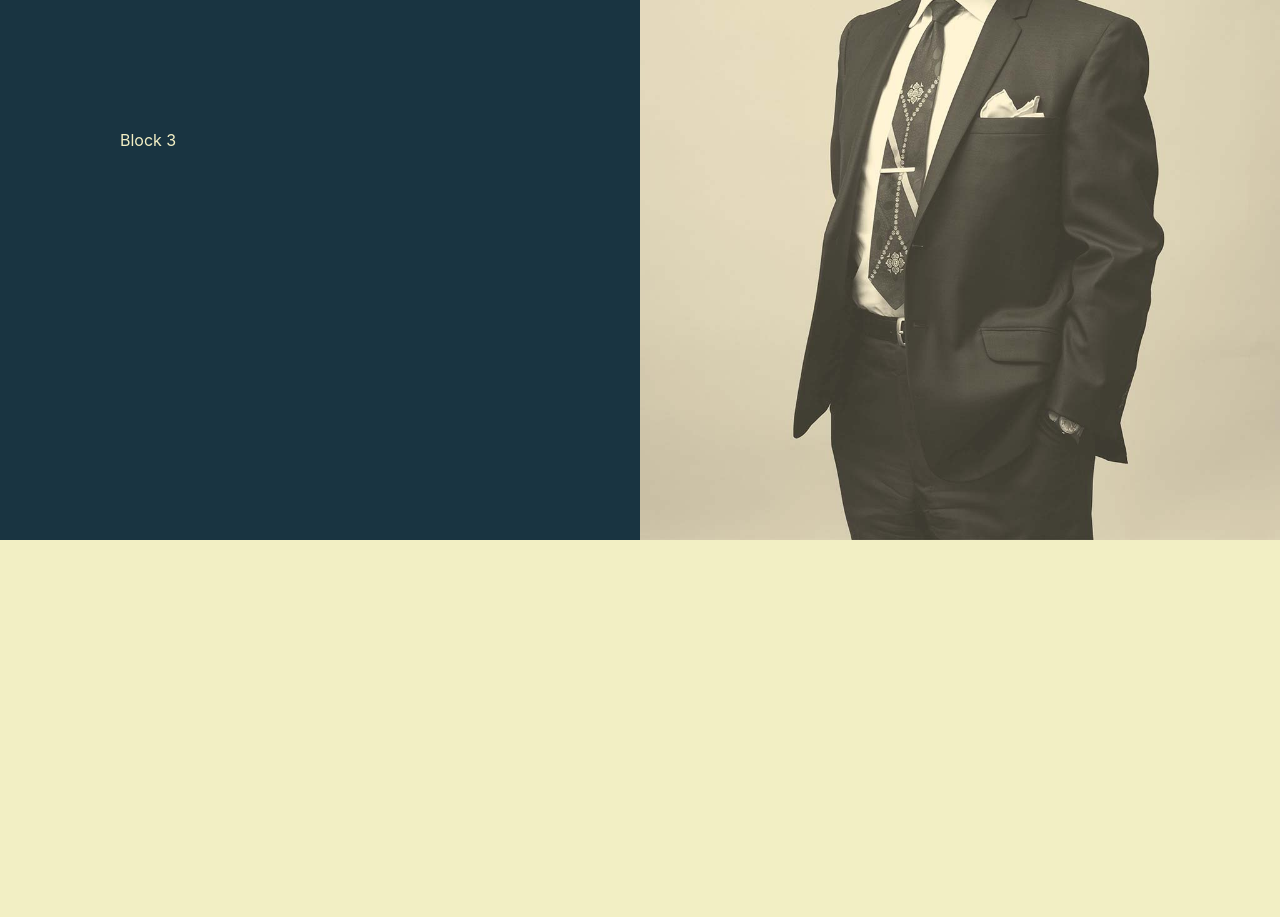
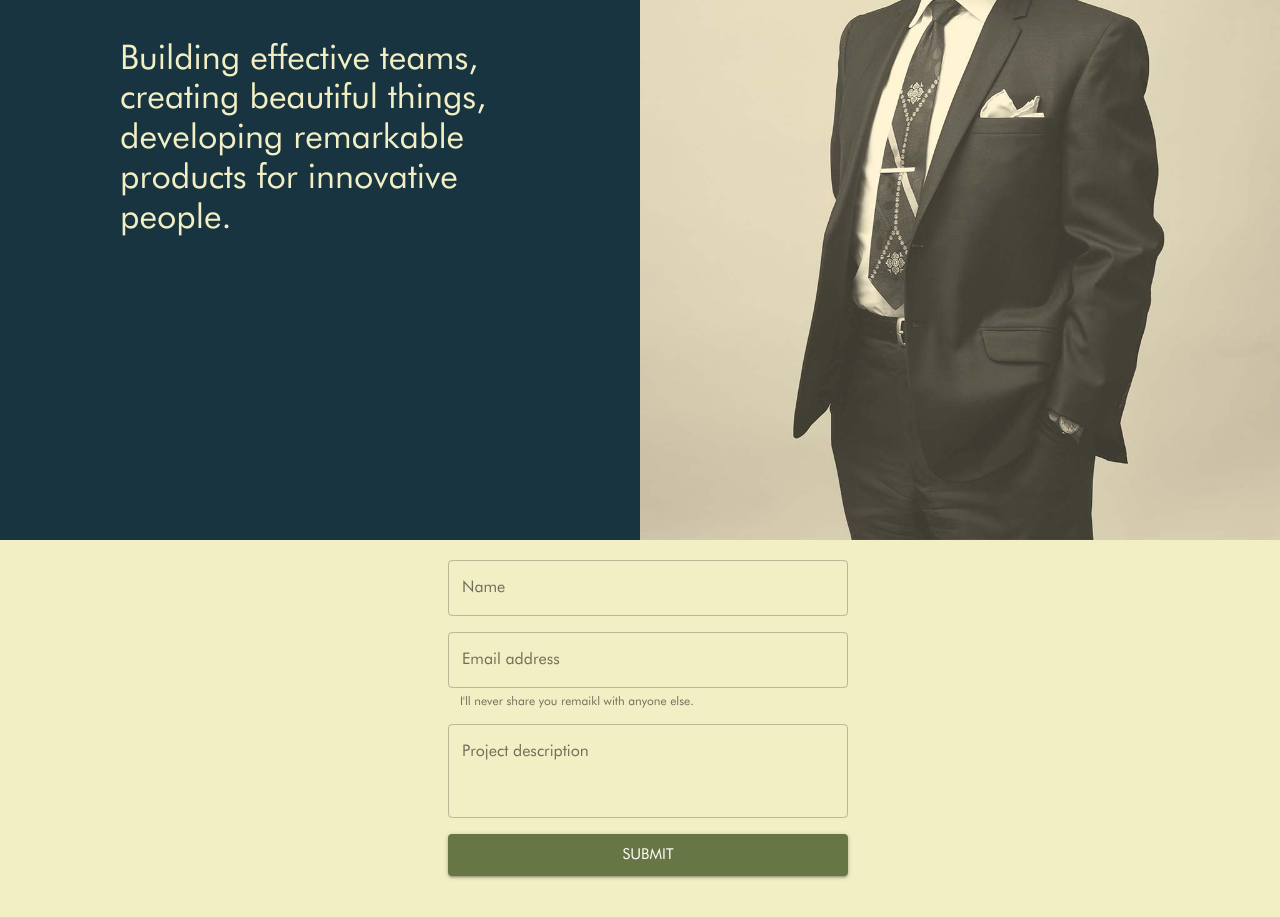
Before and after one commit to tonym/tonympdx, a React (Create React App) app: page / in a window 1280 px wide. Shown: the part 1060-1977 px from the top of the page. Before the commit the page ends 1600 px from the top, so only its background shows below. Built offline with nearby package versions, Linux system fonts and the light colour scheme.

Commit message:
contact form

```diff
--- a/public/index.html
+++ b/public/index.html
@@ -22,7 +22,7 @@
       work correctly both with client-side routing and a non-root public URL.
       Learn how to configure a non-root public URL by running `npm run build`.
     -->
-    <title>React App</title>
+    <title>Tony M - Portland, Oregon</title>
     <link rel="stylesheet" href="https://fonts.googleapis.com/icon?family=Material+Icons">
   </head>
   <body>
--- a/src/views/HomeView.jsx
+++ b/src/views/HomeView.jsx
@@ -1,5 +1,7 @@
 import React from 'react';
+import Button from '@material-ui/core/Button';
 import Icon from '@material-ui/core/Icon';
+import TextField from '@material-ui/core/TextField';
 import Typography from '@material-ui/core/Typography';
 import withStyles from '@material-ui/core/styles/withStyles';
 
@@ -72,6 +74,11 @@ const styles = theme => ({
       width: '100%'
     }
   },
+  form: {
+    maxWidth: '400px',
+    margin: '12px auto',
+    width: '100%'
+  },
   green: {
     background: theme.palette.primary.main,
     color: theme.palette.background.paper
@@ -116,8 +123,11 @@ const styles = theme => ({
     [theme.breakpoints.down('sm')]: {
       display: 'none'
     }
-  }
-});
+  },
+  textField: {
+    margin: theme.spacing.unit,
+    width: '100%'
+  }});
 
 class HomeView extends React.Component {
 
@@ -150,12 +160,53 @@ class HomeView extends React.Component {
             </div>
           </div>
         </div>
-        <div className={classes.flex}>
+        <div className={classes.flexFull}>
           <div className={[classes.flexChild, classes.blue, classes.one].join(' ')}>
-            <div className={classes.content}>Block 3</div>
+            <Typography className={classes.content} color="inherit" variant="h4">Building effective teams, creating beautiful things, developing remarkable products for innovative people.</Typography>
           </div>
           <div className={[classes.flexChild, classes.portrait].join(' ')}>
           </div>
+        </div>
+        <div className={classes.flex}>
+          <form className={classes.form} action="https://formspree.io/info@theportlandpour.com" method="post">
+            <input type="hidden" name="_subject" value="Portfolio contact" />
+            <TextField
+              className={classes.textField}
+              id="name"
+              label="Name"
+              name="name"
+              type="text"
+              variant="outlined"
+            />
+            <TextField
+              className={classes.textField}
+              helperText="I'll never share you remaikl with anyone else."
+              id="email"
+              label="Email address"
+              name="email"
+              type="email"
+              variant="outlined"
+            />
+            <TextField
+              className={classes.textField}
+              id="description"
+              label="Project description"
+              multiline
+              name="description"
+              rows={3}
+              type="text"
+              variant="outlined"
+            />
+          <Button
+            className={classes.textField}
+            color="primary"
+            size="large"
+            type="submit"
+            variant="contained"
+          >
+            Submit
+          </Button>
+          </form>
         </div>
       </div>
     );
```
